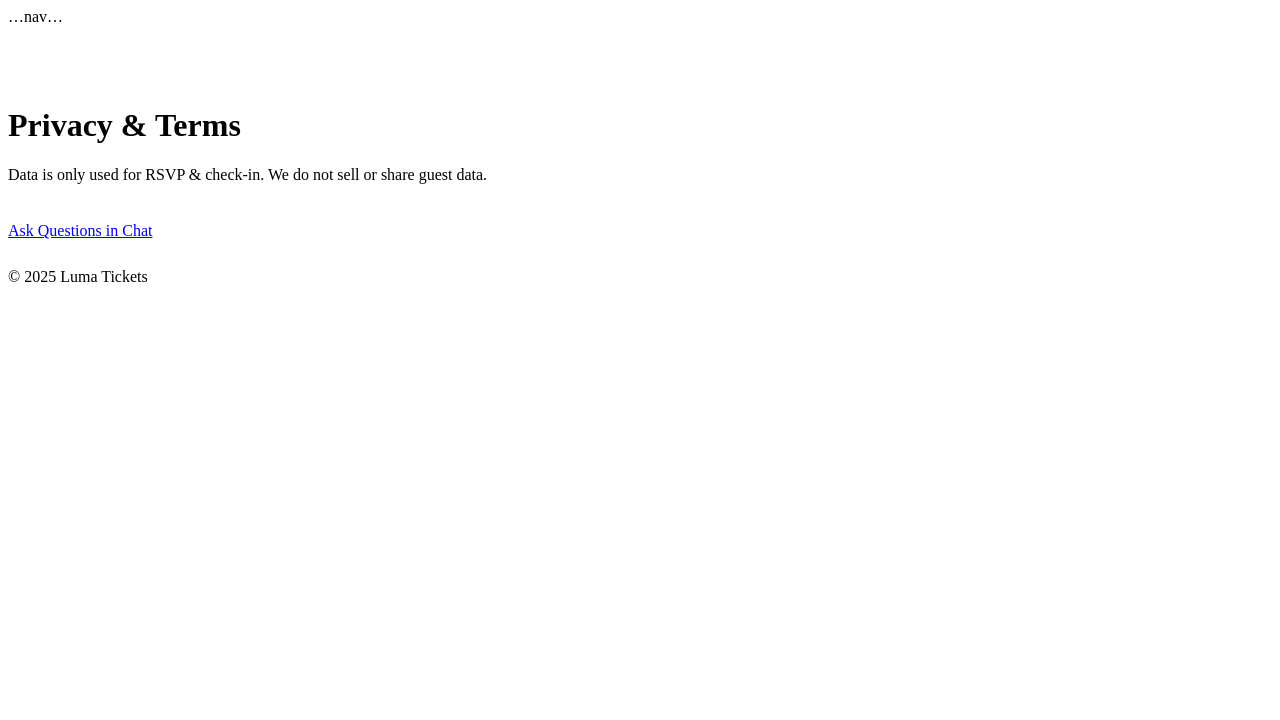
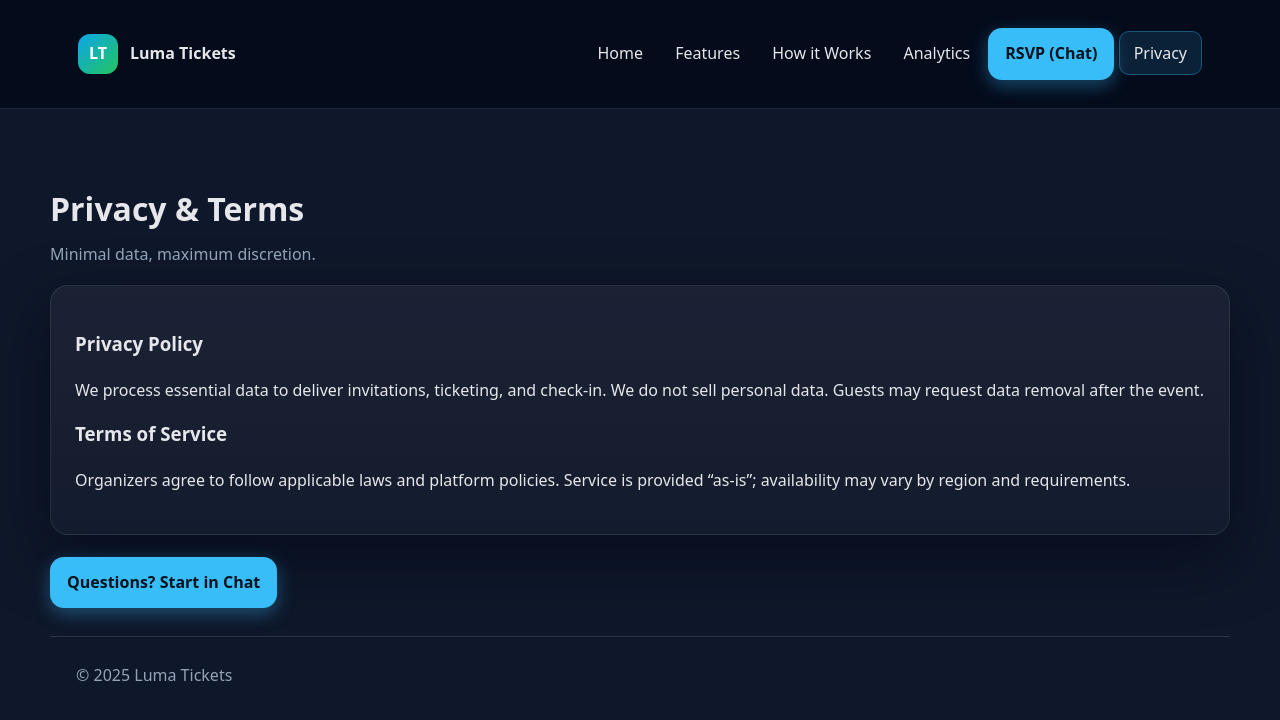
Before and after one commit to faridelmekkawy/luma-landing, a plain HTML site: page privacy.html in a window 1280 px wide. Drawn offline with Linux system fonts and the light colour scheme.

Commit message:
Update privacy.html

```diff
--- a/privacy.html
+++ b/privacy.html
@@ -1,17 +1,66 @@
-<!doctype html><html lang="en"><head>
-<meta charset="utf-8"><meta name="viewport" content="width=device-width,initial-scale=1">
-<title>Privacy — Luma Tickets</title>
-<style>/* same */</style></head>
+<!doctype html>
+<html lang="en">
+<head>
+  <meta charset="utf-8" />
+  <meta name="viewport" content="width=device-width, initial-scale=1" />
+  <title>Privacy & Terms — Luma Tickets</title>
+  <meta name="theme-color" content="#0f172a" />
+  <style>
+    :root{
+      --bg:#0f172a; --panel:#0b1220; --ink:#e5e7eb; --muted:#94a3b8;
+      --accent:#38bdf8; --accent2:#22c55e; --radius:18px; --shadow:0 24px 60px rgba(2,8,23,.55);
+    }
+    *{box-sizing:border-box}
+    html,body{margin:0;background:var(--bg);color:var(--ink);font:16px/1.6 system-ui,-apple-system,Segoe UI,Roboto,Ubuntu}
+    a{text-decoration:none;color:var(--ink)}
+    .container{max-width:1180px;margin:auto;padding:28px}
+
+    header{position:sticky;top:0;background:rgba(2,8,23,.75);backdrop-filter:blur(10px);border-bottom:1px solid rgba(148,163,184,.18);z-index:10}
+    .nav{display:flex;justify-content:space-between;align-items:center}
+    .logo{width:40px;height:40px;border-radius:12px;background:linear-gradient(135deg,#0ea5e9,#22c55e);display:grid;place-items:center;color:#fff;font-weight:800}
+    nav a{padding:10px 14px;border-radius:10px}
+    nav a[aria-current="page"], nav a:hover{background:rgba(56,189,248,.12);border:1px solid rgba(56,189,248,.35)}
+    .btn{padding:12px 16px;border-radius:14px;font-weight:600;display:inline-flex;gap:8px;align-items:center;border:1px solid rgba(148,163,184,.35)}
+    .btn.primary{background:var(--accent);color:#04121d;border-color:transparent;box-shadow:0 6px 18px rgba(56,189,248,.35)}
+
+    .card{background:linear-gradient(180deg,rgba(255,255,255,.05),rgba(255,255,255,.02));border:1px solid rgba(255,255,255,.08);border-radius:var(--radius);padding:24px;box-shadow:var(--shadow)}
+    .section-title{margin:32px 0 8px;font-size:32px}
+    .lead{color:var(--muted);margin:0 0 18px}
+  </style>
+</head>
 <body>
-<header> …nav… </header>
+  <header>
+    <div class="container nav">
+      <div style="display:flex;gap:12px;align-items:center">
+        <div class="logo">LT</div><strong>Luma Tickets</strong>
+      </div>
+      <nav>
+        <a href="index.html">Home</a>
+        <a href="features.html">Features</a>
+        <a href="how-it-works.html">How it Works</a>
+        <a href="analytics.html">Analytics</a>
+        <a class="btn primary" href="rsvp.html">RSVP (Chat)</a>
+        <a aria-current="page" href="privacy.html">Privacy</a>
+      </nav>
+    </div>
+  </header>
 
-<div class="container" style="padding:60px 0 28px">
-<h1>Privacy & Terms</h1>
-<div class="card">
-<p>Data is only used for RSVP & check-in. We do not sell or share guest data.</p>
-</div>
-<a class="btn primary" href="rsvp.html" style="margin-top:22px;display:inline-block">Ask Questions in Chat</a>
-</div>
+  <main class="container" style="padding:42px 0 28px">
+    <h1 class="section-title">Privacy & Terms</h1>
+    <p class="lead">Minimal data, maximum discretion.</p>
 
-<footer>© <script>document.write(new Date().getFullYear())</script> Luma Tickets</footer>
-</body></html>
+    <section class="card">
+      <h3>Privacy Policy</h3>
+      <p>We process essential data to deliver invitations, ticketing, and check-in. We do not sell personal data. Guests may request data removal after the event.</p>
+      <h3 style="margin-top:16px">Terms of Service</h3>
+      <p>Organizers agree to follow applicable laws and platform policies. Service is provided “as-is”; availability may vary by region and requirements.</p>
+    </section>
+
+    <div style="margin-top:22px"><a class="btn primary" href="rsvp.html">Questions? Start in Chat</a></div>
+  </main>
+
+  <footer class="container" style="border-top:1px solid rgba(148,163,184,.2);padding:26px;color:var(--muted)">
+    © <script>document.write(new Date().getFullYear())</script> Luma Tickets
+  </footer>
+</body>
+</html>
```
